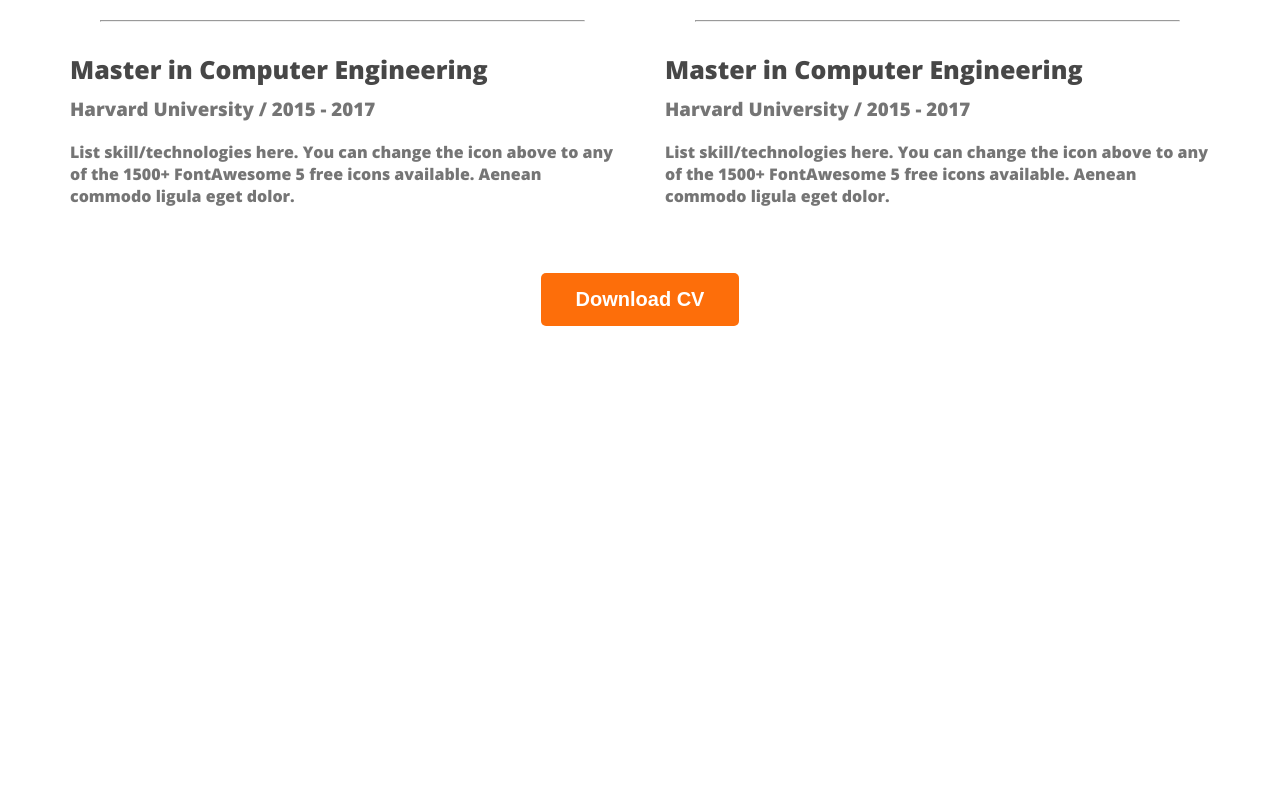
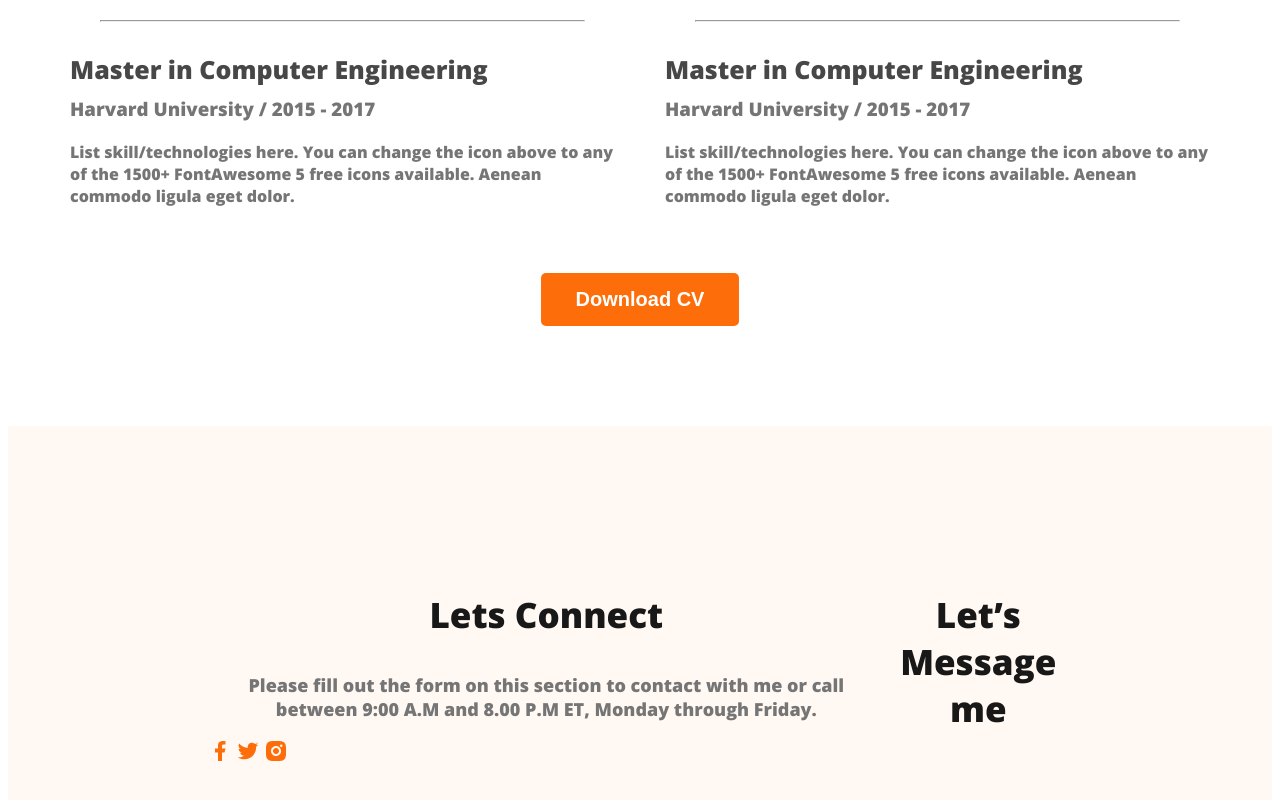
Before and after one commit to MOKKI-01/webdeveloper-portfolio, a plain HTML site: page index.html in a window 1280 px wide. Shown: the part 2987-3787 px from the top of the page. Before the commit the page ends 3321 px from the top, so only its background shows below. Drawn offline with nearby package versions, Linux system fonts and the light colour scheme.

Commit message:
basic footer

```diff
--- a/index.html
+++ b/index.html
@@ -173,6 +173,22 @@
 
     </main>
     <footer>
+        <div class="footer-column">
+            <h3 class="section-title">Lets Connect</h3>
+            <p class="section-description">
+                Please fill out the form on this section to contact with me or call between 9:00 A.M and 8.00 P.M ET, Monday through Friday.
+            </p>
+            <div class="social-links">
+                <a href=""><img src="images/icons/facebook.png" alt=""></a>
+                <a href=""><img src="images/icons/twitter.png" alt=""></a>
+                <a href=""><img src="images/icons/insta.png" alt=""></a>
+            </div>
+
+        </div>
+        <div class="footer-column">
+            <h3 class="section-title">Let’s Message me</h3>
+
+        </div>
 
     </footer>
 </body>
--- a/styles/portfolio.css
+++ b/styles/portfolio.css
@@ -183,3 +183,10 @@ main section {
     text-align: center;
     margin-top: 50px;
 }
+/* footer styles */
+footer{
+    display: flex;
+    background: rgb(255, 248, 243);
+    margin-top: 100px;
+    padding: 130px 200px;
+}
```
